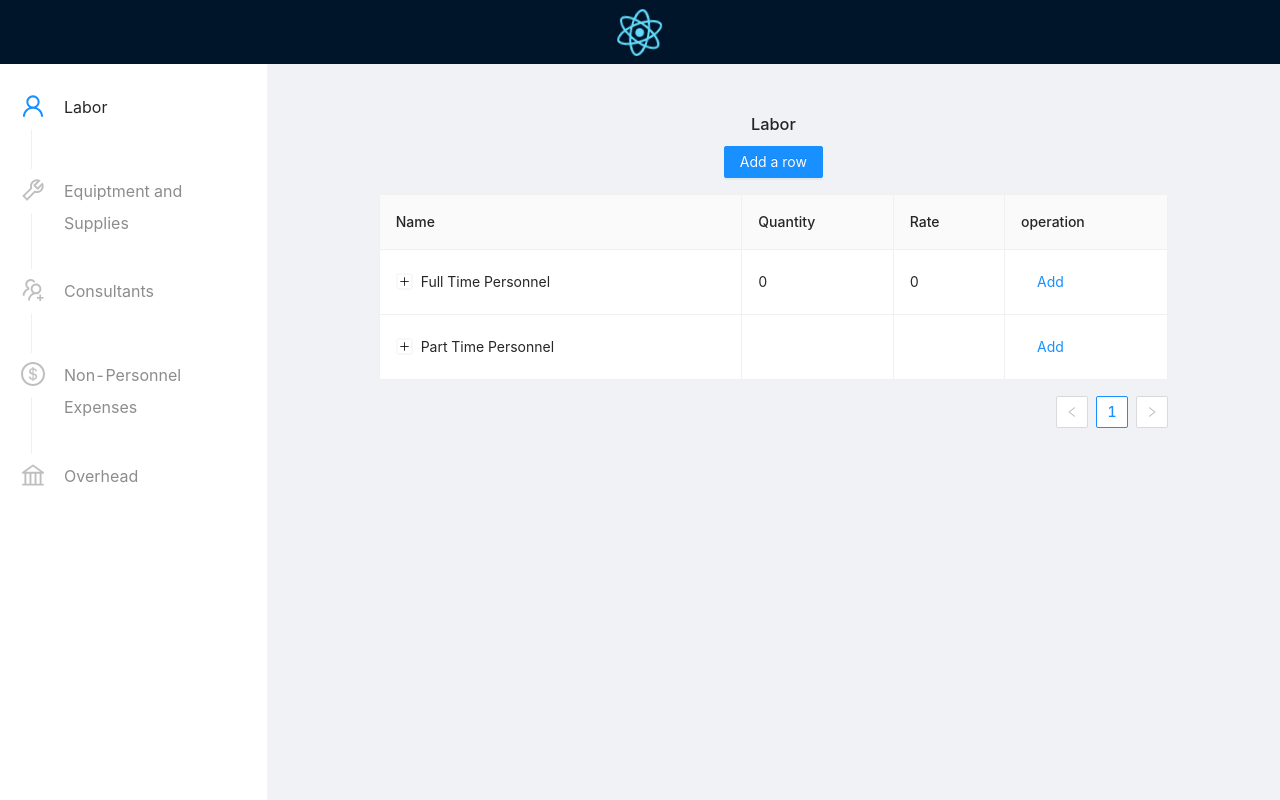
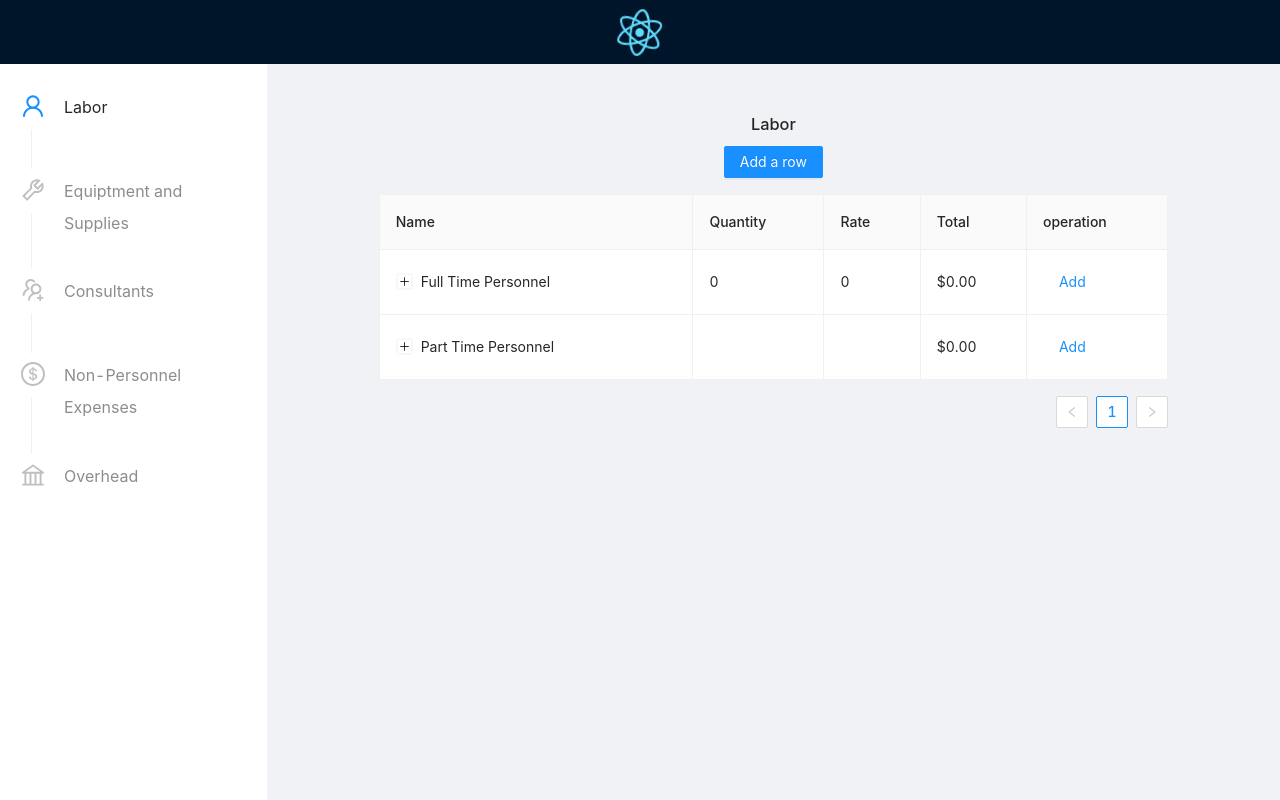
Before and after one commit to ryanjbudhu/BudgetForm, a React (Create React App) app: page / in a window 1280 px wide. Built offline with nearby package versions, Linux system fonts and the light colour scheme.

Commit message:
added total column

```diff
--- a/src/pages/BudgetPage/BudgetPage.js
+++ b/src/pages/BudgetPage/BudgetPage.js
@@ -112,7 +112,19 @@ export default class BudgetPage extends Component {
             editable: true,
             key: key,
         }));
-        this.columns.push({
+        this.columns.push(
+            {
+                title: "Total",
+                dataIndex: "total",
+                render: (text, record) => {
+                    console.log(record);
+                    let total =
+                        Number.parseInt(record.quantity) * Number.parseFloat(record.rate);
+                    if (isNaN(total)) total = 0;
+                    return `$${total.toFixed(2)}`;
+                },
+            },
+            {
                 title: "operation",
                 dataIndex: "operation",
                 render: (text, record) =>
@@ -143,7 +155,8 @@ export default class BudgetPage extends Component {
                             )}
                         </>
                     ) : null,
-        });
+            }
+        );
     }
 
     // Only drawback is that you can only have at most 26 main sections per page
```
Lines whose indentation alone changed are shown as unchanged.
